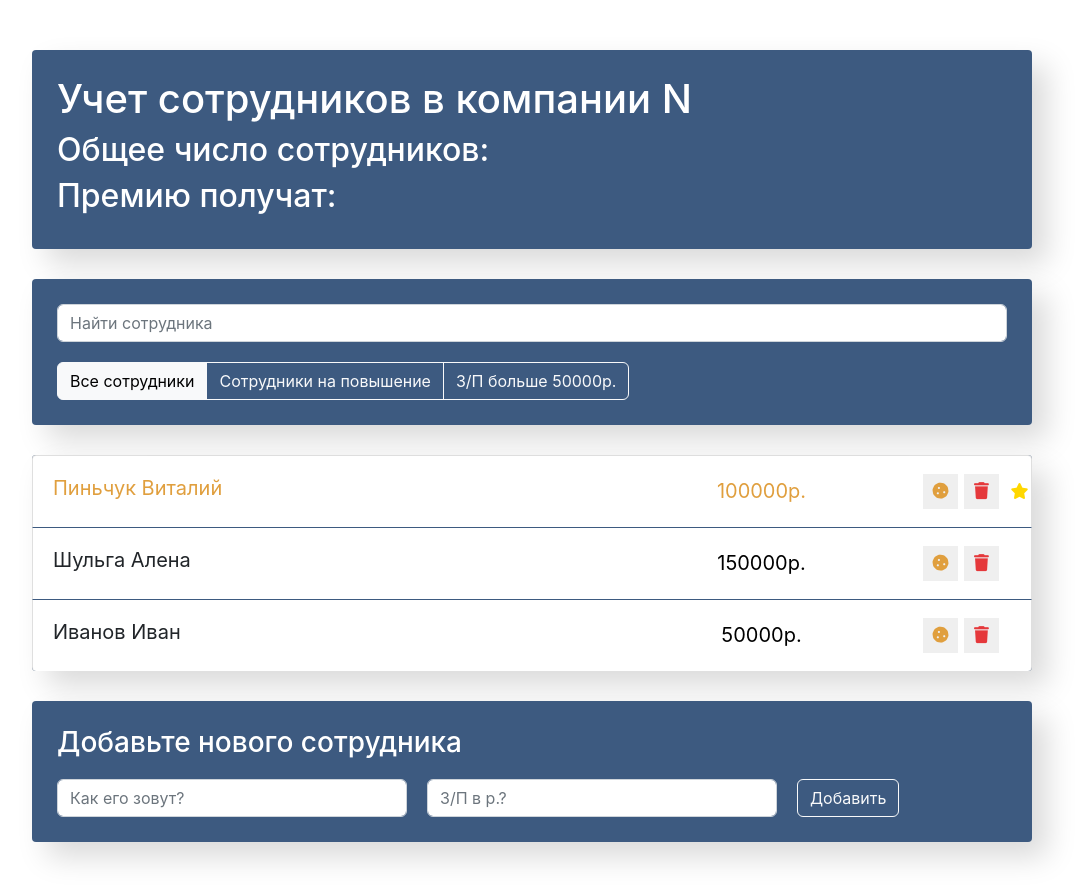
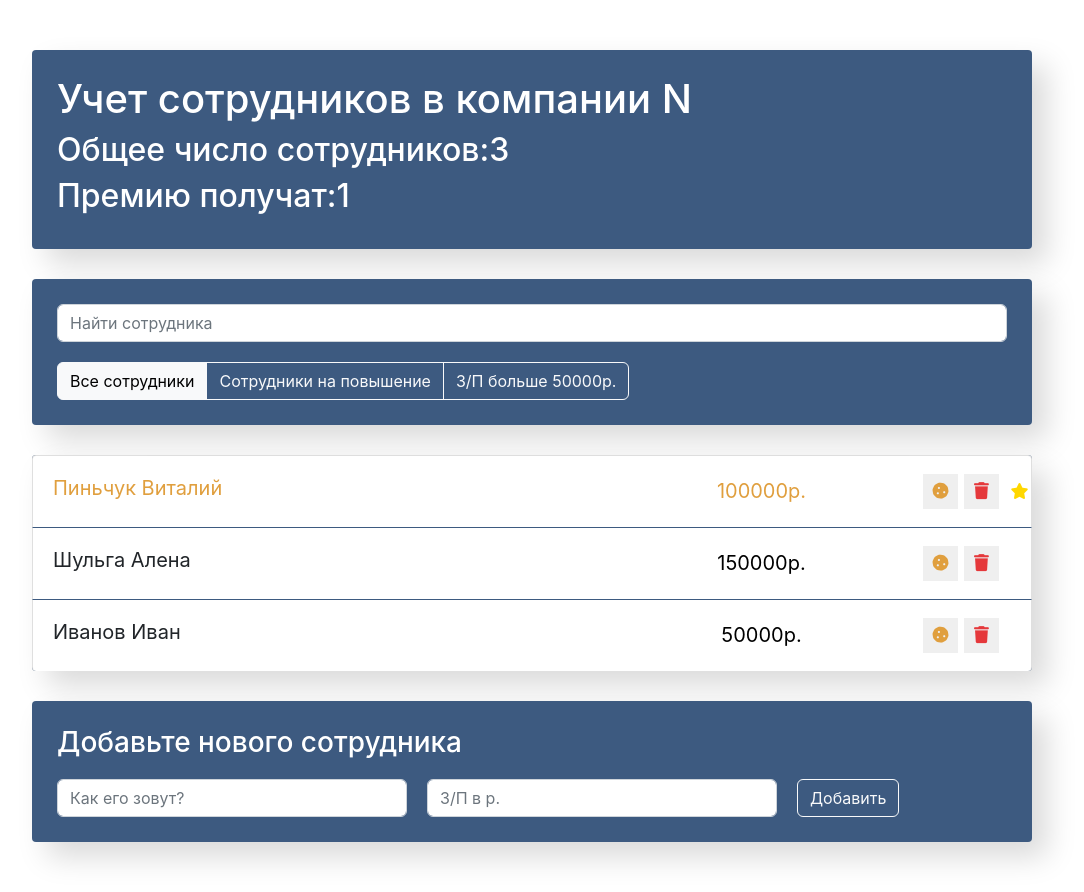
Before and after one commit to Yitala9b2/employees-app, a React (Create React App) app: page / in a window 1280 px wide. Shown: the whole page, without its empty margins (108-1192 px from the left). Built offline with nearby package versions, Linux system fonts and the light colour scheme.

Commit message:
добавление валидации

```diff
--- a/src/components/app-info/AppInfo.jsx
+++ b/src/components/app-info/AppInfo.jsx
@@ -1,11 +1,12 @@
 import './AppInfo.css';
 
-const AppInfo = () => {
+const AppInfo = (props) => {
+    const { employees, increased } = props;
     return (
         <div className="app-info">
             <h1>Учет сотрудников в компании N</h1>
-            <h2>Общее число сотрудников:</h2>
-            <h2>Премию получат:</h2>
+            <h2>Общее число сотрудников:{employees}</h2>
+            <h2>Премию получат:{increased}</h2>
         </div>
     );
 };
--- a/src/components/app/App.jsx
+++ b/src/components/app/App.jsx
@@ -18,6 +18,7 @@ class App extends Component {
                 { name: 'Шульга Алена', salary: 150000, increase: false, like: false, id: 2 },
                 { name: 'Иванов Иван', salary: 50000, increase: false, like: false, id: 3 },
             ],
+            term: 'а',
         };
         this.maxId = 4;
     }
@@ -38,6 +39,7 @@ class App extends Component {
             increase: false,
             id: this.maxId++,
         };
+
         this.setState(({ data }) => {
             const newArr = [...data, newItem];
             return {
@@ -47,29 +49,60 @@ class App extends Component {
     };
 
     // eslint-disable-next-line class-methods-use-this
-    toggleIncreaseHandler = (id) => {
-        console.log(`increase this ${id}`);
+    togglePropHandler = (id, prop) => {
+        // this.setState(({ data }) => {
+        // const index = data.findIndex((elem) => elem.id === id);
+        // const old = data[index];
+        // const newItem = { ...old, increase: !old.increase };
+        // const newArray = [...data.slice(0, index), newItem, ...data.slice(index + 1)];
+        // return {
+        //    data: newArray,
+        // };
+        // });
+
+        this.setState(({ data }) => ({
+            data: data.map((item) => {
+                if (item.id === id) {
+                    return { ...item, [prop]: !item[prop] };
+                }
+                return item;
+            }),
+        }));
     };
 
+
     // eslint-disable-next-line class-methods-use-this
-    toggleRiseHandler = (id) => {
-        console.log(`Like this ${id}`);
+    searchEmpHandler = (items, term) => {
+        if (term.length === 0) {
+            return items;
+        }
+        return items.filter((item) => {
+            return item.name.indexOf(term) > -1;
+        });
     };
+    // eslint-disable-next-line class-methods-use-this
+
 
     render() {
-        const { data } = this.state;
+        const { data, term } = this.state;
+        const employees = this.state.data.length;
+        const increased = this.state.data.filter((item) => item.increase).length;
+
+        const visibleData = this.searchEmpHandler(data, term);
         return (
             <div className="app">
-                <AppInfo/>
+                <AppInfo
+                    employees = {employees}
+                    increased = {increased}
+                />
                 <div className="search-panel">
                     <SearchPanel/>
                     <AppFilter/>
                 </div>
                 <EmployeesList
-                    data={data}
+                    data={visibleData}
                     onDelete={this.deleteItemHandler}
-                    onToggleIncrease = {this.toggleIncreaseHandler}
-                    onToggleRise = {this.toggleRiseHandler}
+                    onToggleProp = {this.togglePropHandler}
                 />
                 <EmployeesAddForm
                     onSubmit = {this.addItemHandler}
--- a/src/components/employees-add-form/EmployeesAddForm.css
+++ b/src/components/employees-add-form/EmployeesAddForm.css
@@ -9,9 +9,19 @@
 
 .add-form {
     margin-top: 20px;
+    position: relative;
 }
 
 .add-form input {
     width: 350px;
     margin-right: 20px;
 }
+
+.error {
+    border: 1px solid red;
+
+}
+.box-error::after{
+    content: 'Заполните поле';
+    color: red;
+}
--- a/src/components/employees-add-form/EmployeesAddForm.jsx
+++ b/src/components/employees-add-form/EmployeesAddForm.jsx
@@ -7,45 +7,65 @@ class EmployeesAddForm extends Component {
         this.state = {
             name: '',
             salary: '',
+            addClass: false,
         };
-        this.maxId = 4;
+        this.class = ' error';
     }
 
     valueChangeHandler = (e) => {
         this.setState({
+            addClass: false,
             [e.target.name]: e.target.value,
         });
     };
 
     submitHandler = (e) => {
         e.preventDefault();
+        if (this.state.name && this.state.salary) {
             this.props.onSubmit(this.state.name, this.state.salary);
             this.setState({
                 name: '',
                 salary: '',
             });
+        } else {
+            this.setState({
+                addClass: true,
+            });
+        }
     };
 
 
     render() {
         const { name, salary } = this.state;
+        let classes = 'form-control new-post-label';
+        let boxes = 'box';
+
+        if (this.state.addClass) {
+            classes += ' error';
+            boxes += ' box-error';
+        }
+
         return (
             <div className="app-add-form">
                 <h3>Добавьте нового сотрудника</h3>
                 <form onSubmit = {this.submitHandler}
                     className="add-form d-flex">
+                    <div className={boxes}>
                         <input type="text"
-                        className="form-control new-post-label"
+                            className={classes}
                             placeholder="Как его зовут?"
                             name='name'
                             value ={name}
                             onChange = {this.valueChangeHandler}/>
+                    </div>
+                    <div className={boxes}>
                         <input type="number"
-                        className="form-control new-post-label"
-                        placeholder="З/П в р.?"
+                            className={classes}
+                            placeholder="З/П в р."
                             name='salary'
                             value ={salary}
                             onChange = {this.valueChangeHandler}/>
+                    </div>
                     <button type="submit"
                         className="btn btn-outline-light">Добавить</button>
                 </form>
--- a/src/components/employees-list-item/EmployeesListItem.jsx
+++ b/src/components/employees-list-item/EmployeesListItem.jsx
@@ -23,7 +23,7 @@ const EmployeesListItem = (props) => {
     //    }));
     // };
 
-    const { name, salary, onDelete, onToggleIncrease, onToggleRise, increase, like } = props;
+    const { name, salary, onDelete, onToggleProp, increase, like } = props;
     // const { increase, like } = this.state;
     // добавили класс increase в классы
     let classNames = 'list-group-item d-flex justify-content-between';
@@ -35,12 +35,13 @@ const EmployeesListItem = (props) => {
     }
     return (
         <li className={classNames}>
-            <span className="list-group-item-label" onClick = {onToggleRise}>{name}</span>
+            <span className="list-group-item-label" onClick = {onToggleProp} data-toggle="like">{name}</span>
             <input type="text" className="list-group-item-input" defaultValue={`${salary}р.`}/>
             <div className='d-flex justify-content-center align-items-center'>
                 <button type="button"
                     className="btn-cookie btn-sm "
-                    onClick = {onToggleIncrease}>
+                    onClick = {onToggleProp}
+                    data-toggle="increase">
                     <i className="fas fa-cookie"></i>
                 </button>
 
--- a/src/components/employees-list/EmployeesList.jsx
+++ b/src/components/employees-list/EmployeesList.jsx
@@ -2,7 +2,7 @@
 import EmployeesListItem from '../employees-list-item/EmployeesListItem.jsx';
 import './EmployeesList.css';
 
-const EmployeesList = ({ data, onDelete, onToggleIncrease, onToggleRise }) => {
+const EmployeesList = ({ data, onDelete, onToggleProp }) => {
     const elements = data.map((value) => {
         // id нужен чтобы не перерисовывались все элементы компонента а только те которые изменились
         const { id, ...valueProps } = value; // вытащил id из value с помощью деструктуризации
@@ -11,8 +11,7 @@ const EmployeesList = ({ data, onDelete, onToggleIncrease, onToggleRise }) => {
                 key={id}
                 {...valueProps}
                 onDelete={() => onDelete(id)}
-                onToggleIncrease={() => onToggleIncrease(id)}
-                onToggleRise ={() => onToggleRise(id)}
+                onToggleProp={(e) => onToggleProp(id, e.currentTarget.getAttribute('data-toggle'))}
             />
         // <EmployeesListItem name = {value.name} salary={value.salary} increase={value.increase} key={}/>
         // <EmployeesListItem {...value}/>
```
Lines whose indentation alone changed are shown as unchanged.
